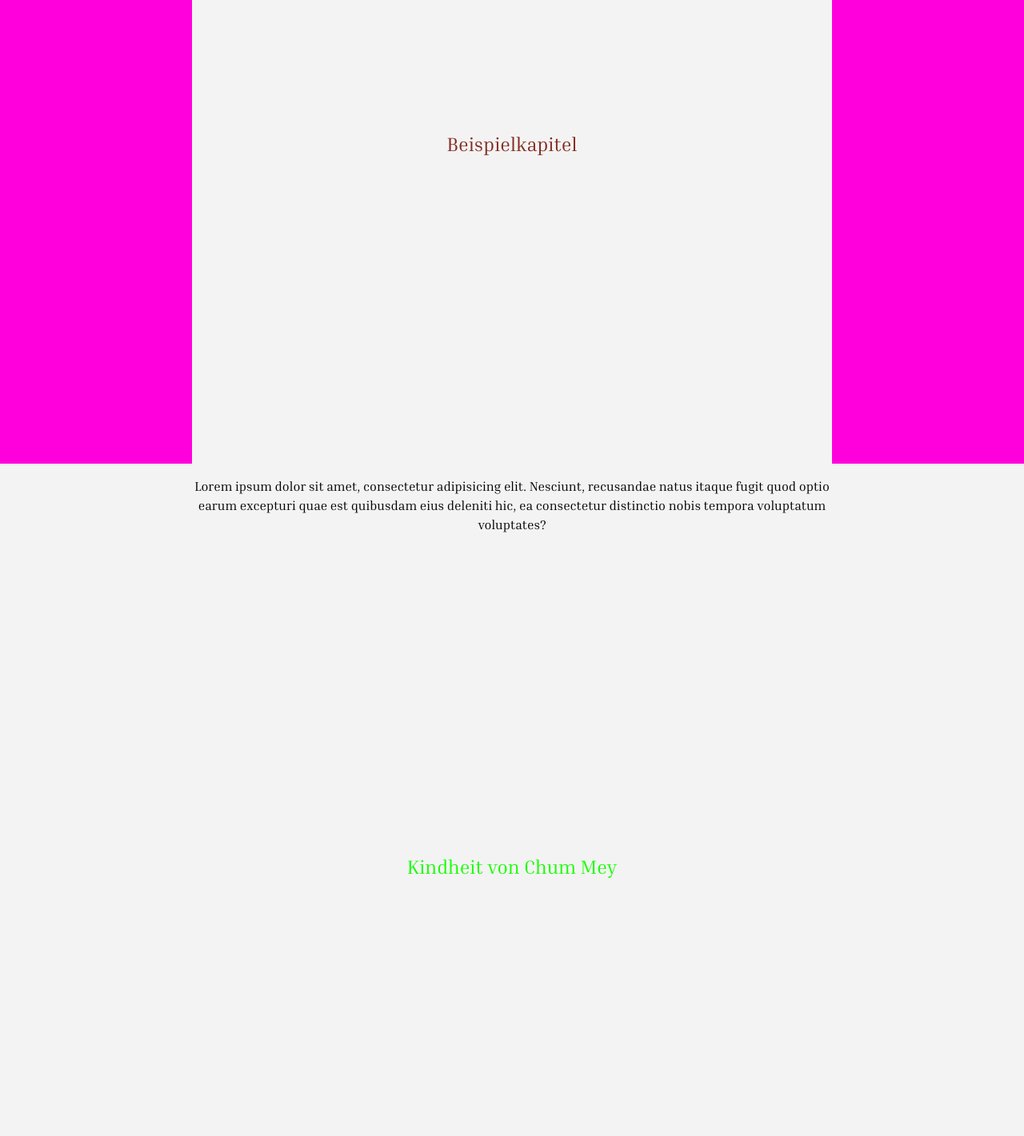
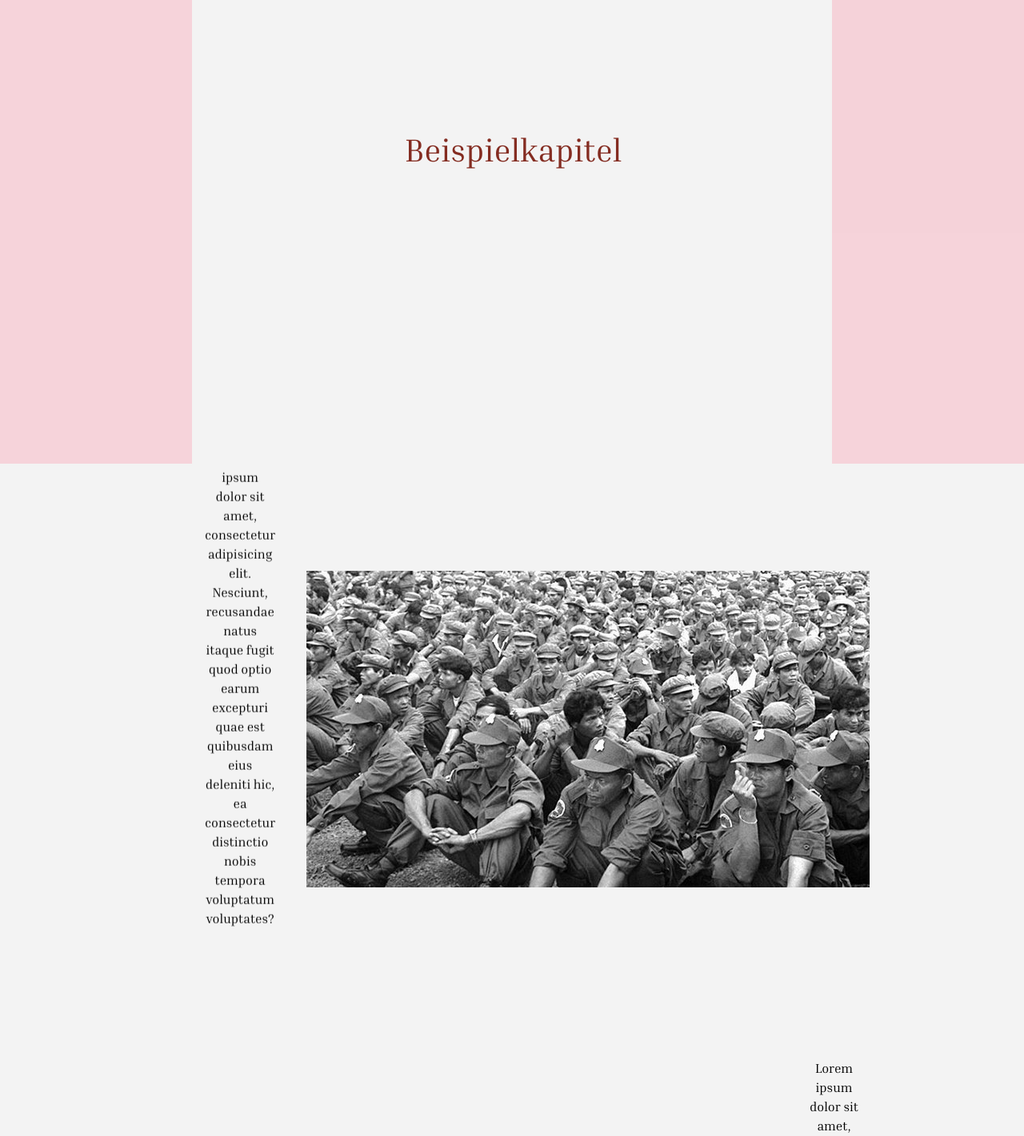
Before and after one commit to carlobeckmann2602/digital-storytelling-, a React (Vite) app: page / in a window 1280 px wide. Shown: the part 220-1641 px from the top of the page at 80% size. Built offline with nearby package versions, Linux system fonts and the light colour scheme.

Commit message:
fix: Fix sticky header to work with all content including Parallax component

```diff
--- a/src/App.scss
+++ b/src/App.scss
@@ -20,20 +20,45 @@
 
 .chapter-content {
   max-width: 1920px;
-  padding: 0 240px;
+  padding: 0 calc(240px + 16px);
 }
 
-.chapter-heading-wrapper {
+.header-inner {
+  height: 80px;
+  width: 100%;
+  padding-bottom: 32px;
+  position: sticky;
+  top: 16px;
+}
+
+.header-outer {
   height: 100vh;
-  width: 100%;
+  // hack to prevent underlying elements to shine through
+  width: 101%;
   display: flex;
   align-items: center;
   justify-content: center;
+  position: sticky;
+
+  // hack to make transition between full screen heading and sticky header possible
+  top: calc(80px + 16px - 100vh);
+  // hack to make this possible with <Parallax> too
+  z-index: 99;
+  // hack to prevent underlying elements to shine through
+  margin-left: -2px;
+  background-color: $bg-color;
 }
 
 .chapter-heading {
-  position: sticky;
-  top: 20px;
+  font-size: 40px;
+}
+
+.chapter-body-wrapper {
+  padding: 16px 0;
+
+  display: flex;
+  flex-direction: column;
+  gap: 80px;
 }
 
 #root {
--- a/src/components/chapter/ChildhoodB/ChildhoodB.tsx
+++ b/src/components/chapter/ChildhoodB/ChildhoodB.tsx
@@ -16,10 +16,46 @@ const ChildhoodB = (props: Props) => {
   }, [onScreen])
 
   return (
-    <div ref={ref} className={'chapter-heading-wrapper'}>
-      <h2 className={classNames(classes.heading, 'chapter-heading')}>
-        {CHAPTER_TITLES['CHILDHOOD_B']}
-      </h2>
+    <div>
+      <div ref={ref} className={'header-outer'}>
+        <div className='header-inner'>
+          <h2 className={classNames(classes.heading, 'chapter-heading')}>
+            {CHAPTER_TITLES['CHILDHOOD_B']}
+          </h2>
+        </div>
+      </div>
+      <div className='chapter-body-wrapper'>
+        <p>
+          Lorem ipsum dolor sit amet, consectetur adipisicing elit. Nesciunt, recusandae natus
+          itaque fugit quod optio earum excepturi quae est quibusdam eius deleniti hic, ea
+          consectetur distinctio nobis tempora voluptatum voluptates?
+        </p>
+        <p>
+          Lorem ipsum dolor sit amet, consectetur adipisicing elit. Nesciunt, recusandae natus
+          itaque fugit quod optio earum excepturi quae est quibusdam eius deleniti hic, ea
+          consectetur distinctio nobis tempora voluptatum voluptates?
+        </p>
+        <p>
+          Lorem ipsum dolor sit amet, consectetur adipisicing elit. Nesciunt, recusandae natus
+          itaque fugit quod optio earum excepturi quae est quibusdam eius deleniti hic, ea
+          consectetur distinctio nobis tempora voluptatum voluptates?
+        </p>
+        <p>
+          Lorem ipsum dolor sit amet, consectetur adipisicing elit. Nesciunt, recusandae natus
+          itaque fugit quod optio earum excepturi quae est quibusdam eius deleniti hic, ea
+          consectetur distinctio nobis tempora voluptatum voluptates?
+        </p>
+        <p>
+          Lorem ipsum dolor sit amet, consectetur adipisicing elit. Nesciunt, recusandae natus
+          itaque fugit quod optio earum excepturi quae est quibusdam eius deleniti hic, ea
+          consectetur distinctio nobis tempora voluptatum voluptates?
+        </p>
+        <p>
+          Lorem ipsum dolor sit amet, consectetur adipisicing elit. Nesciunt, recusandae natus
+          itaque fugit quod optio earum excepturi quae est quibusdam eius deleniti hic, ea
+          consectetur distinctio nobis tempora voluptatum voluptates?
+        </p>
+      </div>
     </div>
   )
 }
--- a/src/components/chapter/ChildhoodC/ChildhoodC.tsx
+++ b/src/components/chapter/ChildhoodC/ChildhoodC.tsx
@@ -16,10 +16,31 @@ const ChildhoodC = (props: Props) => {
   }, [onScreen])
 
   return (
-    <div ref={ref} className={'chapter-heading-wrapper'}>
-      <h2 className={classNames(classes.heading, 'chapter-heading')}>
-        {CHAPTER_TITLES['CHILDHOOD_C']}
-      </h2>
+    <div>
+      <div ref={ref} className={'header-outer'}>
+        <div className='header-inner'>
+          <h2 className={classNames(classes.heading, 'chapter-heading')}>
+            {CHAPTER_TITLES['CHILDHOOD_C']}
+          </h2>
+        </div>
+      </div>
+      <div className='chapter-body-wrapper'>
+        <p>
+          Lorem ipsum dolor sit amet, consectetur adipisicing elit. Nesciunt, recusandae natus
+          itaque fugit quod optio earum excepturi quae est quibusdam eius deleniti hic, ea
+          consectetur distinctio nobis tempora voluptatum voluptates?
+        </p>
+        <p>
+          Lorem ipsum dolor sit amet, consectetur adipisicing elit. Nesciunt, recusandae natus
+          itaque fugit quod optio earum excepturi quae est quibusdam eius deleniti hic, ea
+          consectetur distinctio nobis tempora voluptatum voluptates?
+        </p>
+        <p>
+          Lorem ipsum dolor sit amet, consectetur adipisicing elit. Nesciunt, recusandae natus
+          itaque fugit quod optio earum excepturi quae est quibusdam eius deleniti hic, ea
+          consectetur distinctio nobis tempora voluptatum voluptates?
+        </p>
+      </div>
     </div>
   )
 }
--- a/src/components/chapter/Template/Template.module.scss
+++ b/src/components/chapter/Template/Template.module.scss
@@ -3,3 +3,9 @@
 .heading {
   color: $context-timeline-color;
 }
+
+.section {
+  display: flex;
+  align-items: center;
+  gap: 5%;
+}
--- a/src/components/chapter/Template/Template.tsx
+++ b/src/components/chapter/Template/Template.tsx
@@ -1,8 +1,10 @@
 import React, { useEffect } from 'react'
 import classNames from 'classnames'
+import { Parallax } from 'react-scroll-parallax'
 import { Chapter, CHAPTER_TITLES } from '../../../helpers/constants'
 import useOnScreen from '../../../helpers/useOnScreenHook'
 import classes from './Template.module.scss'
+import TestImage from '@/assets/img/template-1.jpg'
 
 interface Props {
   setCurrentChapter: (chapter: Chapter) => void
@@ -21,13 +23,29 @@ const Template = (props: Props) => {
   }, [onScreen])
 
   return (
-    <div>
-      <div ref={ref} className={'chapter-heading-wrapper'}>
+    <>
+      <div ref={ref} className={'header-outer'}>
+        <div className='header-inner'>
           <h2 className={classNames(classes.heading, 'chapter-heading')}>
             {CHAPTER_TITLES['TEMPLATE']}
           </h2>
         </div>
-      <div>
+      </div>
+      <div className='chapter-body-wrapper'>
+        <div className={classes.section}>
+          <Parallax speed={-5}>
+            <p>
+              Lorem ipsum dolor sit amet, consectetur adipisicing elit. Nesciunt, recusandae natus
+              itaque fugit quod optio earum excepturi quae est quibusdam eius deleniti hic, ea
+              consectetur distinctio nobis tempora voluptatum voluptates?
+            </p>
+          </Parallax>
+          <img src={TestImage} alt='Testbild' />
+        </div>
+        <div className={classes.section}>
+          <Parallax scale={[0.95, 1, 'easeOutBack']}>
+            <img src={TestImage} alt='Testbild' />
+          </Parallax>
           <p>
             Lorem ipsum dolor sit amet, consectetur adipisicing elit. Nesciunt, recusandae natus
             itaque fugit quod optio earum excepturi quae est quibusdam eius deleniti hic, ea
@@ -35,6 +53,7 @@ const Template = (props: Props) => {
           </p>
         </div>
       </div>
+    </>
   )
 }
 
--- a/src/theme.scss
+++ b/src/theme.scss
@@ -1,9 +1,9 @@
 $text-color: #000000;
 $bg-color: #f3f3f3;
-$sidebar-color: #ff00dd;
+$sidebar-color: #f894a859;
 $context-timeline-color: #842c21;
-$b-timeline-color: #0400ff;
-$c-timeline-color: #15ff00;
+$b-timeline-color: #002aa2;
+$c-timeline-color: #db8504;
 
 @font-face {
   font-family: 'InriaSerif-Bold';
```
Also changed, not shown: src/assets/img/template-1.jpg (added). Lines whose indentation alone changed are shown as unchanged.
